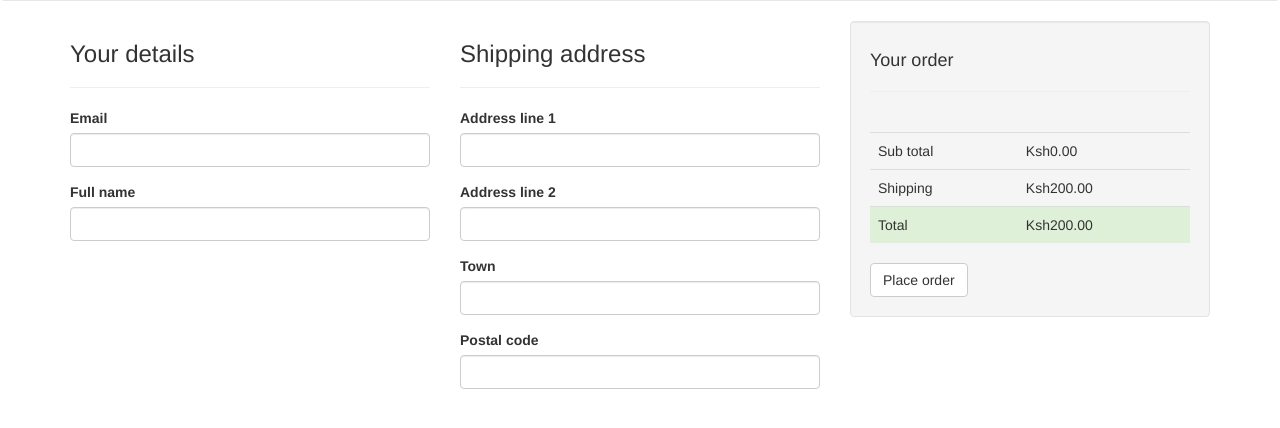
After one commit to james-chege/shoppingcart, a PHP site: template resources/views/order/index.twig in a window 1280 px wide. The commit adds this page. Shown: the part 51-479 px from the top of the page. Run offline with PHP 8.4, Linux system fonts and the light colour scheme; the template is opened without the code that fills it, so the values that code supplies are empty; some libraries are stand-ins or nearby versions.

```diff
--- a/app/container.php
+++ b/app/container.php
@@ -8,9 +8,14 @@ use Slim\Views\TwigExtension;
 use Interop\Container\ContainerInterface;
 use Cart\Support\Storage\SessionStorage;
 use Cart\Support\Storage\Contracts\StorageInterface;
+use Cart\Validation\Contracts\ValidatorInterface;
+use Cart\Validation\Validator;
 
 return [
 	'router' => get(Slim\Router::class),
+	ValidatorInterface::class => function (ContainerInterface $c) {
+		return new Validator;
+	},
 	StorageInterface::class => function (ContainerInterface $c) {
 		return new SessionStorage('cart');
 	},
--- a/app/routes.php
+++ b/app/routes.php
@@ -7,4 +7,9 @@ $app->get('/products/{slug}', ['Cart\Controllers\ProductController', 'get'])->se
 $app->get('/cart', ['Cart\Controllers\CartController', 'index'])->setName('cart.index');
 
 $app->get('/cart/add/{slug}/{quantity}', ['Cart\Controllers\CartController', 'add'])->setName('cart.add');
+
 $app->post('/cart/update/{slug}', ['Cart\Controllers\CartController', 'update'])->setName('cart.update');
+
+$app->get('/order', ['Cart\Controllers\OrderController', 'index'])->setName('order.index');
+
+$app->post('/order', ['Cart\Controllers\OrderController', 'create'])->setName('order.create');
--- a/composer.json
+++ b/composer.json
@@ -3,7 +3,8 @@
         "slim/slim": "^3.0",
         "slim/twig-view": "^2.3",
         "illuminate/database": "^5.6",
-        "php-di/slim-bridge": "1.0.2"
+        "php-di/slim-bridge": "1.0.2",
+        "respect/validation": "^1.1"
     },
     "autoload": {
     	"psr-4": {
--- a/resources/views/cart/index.twig
+++ b/resources/views/cart/index.twig
@@ -46,7 +46,7 @@
 
 				{% include 'cart/partials/summary.twig' %}
 
-				<a href="#" class="btn btn-default">Checkout</a>
+				<a href="{{ path_for('order.index') }}" class="btn btn-default">Checkout</a>
 			</div>
 		{% endif %}
 	</div>
--- /dev/null
+++ b/resources/views/cart/partials/contents.twig
@@ -0,0 +1,8 @@
+<table class="table">
+	{% for item in basket.all %}
+		<tr>
+			<td>{{ item.title }}</td>
+			<td>{{ item.quantity }}</td>
+		</tr>
+	{% endfor %}
+</table>
--- /dev/null
+++ b/resources/views/order/index.twig
@@ -0,0 +1,59 @@
+{% extends 'templates/app.twig' %}
+
+{% block content %}
+	<form action="{{path_for('order.create')}}") method="post">
+	<div class="row">
+		<div class="col-md-8">
+			<div class="row">
+				<div class="col-md-6">
+					<h3>Your details</h3>
+					<hr>
+				<div class="form-group">
+					<label for="email">Email</label>
+					<input type="email" name="email" id="email" class="form-control">
+				</div>
+
+				<div class="form-group">
+					<label for="name">Full name</label>
+					<input type="text" name="name" id="name" class="form-control">
+				</div>
+				</div>
+				<div class="col-md-6">
+					<h3>Shipping address</h3>
+					<hr>
+
+					<div class="form-group">
+						<label for="address1">Address line 1</label>
+						<input type="text" name="address1" id="address1" class="form-control">
+					</div>
+
+					<div class="form-group">
+						<label for="address2">Address line 2</label>
+						<input type="text" name="address2" id="address2" class="form-control">
+					</div>
+
+					<div class="form-group">
+						<label for="town">Town</label>
+						<input type="text" name="town" id="town" class="form-control">
+					</div>
+
+					<div class="form-group">
+						<label for="postal_code">Postal code</label>
+						<input type="text" name="postal_code" id="postal_code" class="form-control">
+					</div>
+				</div>
+		    </div>
+	    </div>
+	    <div class="col-md-4">
+			<div class="well">
+				<h4>Your order</h4>
+				<hr>
+				{% include 'cart/partials/contents.twig' %}
+				{% include 'cart/partials/summary.twig' %}
+
+				<button type="submit" class="btn btn-default">Place order</button>
+			</div>
+	    </div>
+	</div>
+	</form>
+{% endblock %}
```
Also changed, not shown: app/Controllers/OrderController.php (added, +51 -0 lines), app/Validation/Contracts/ValidatorInterface.php (added, +11 -0 lines), app/Validation/Validator.php (added, +18 -0 lines), 1 other file.
